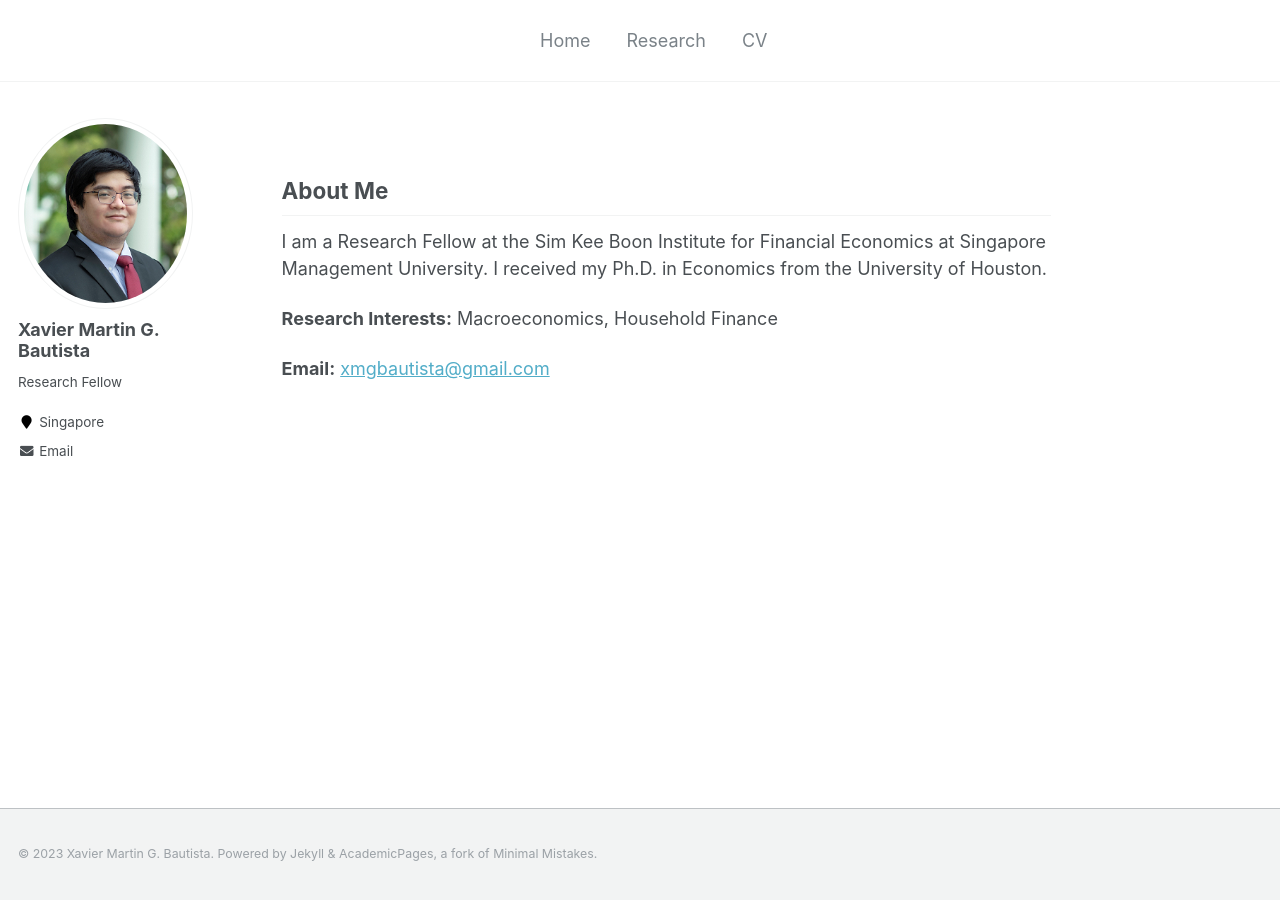
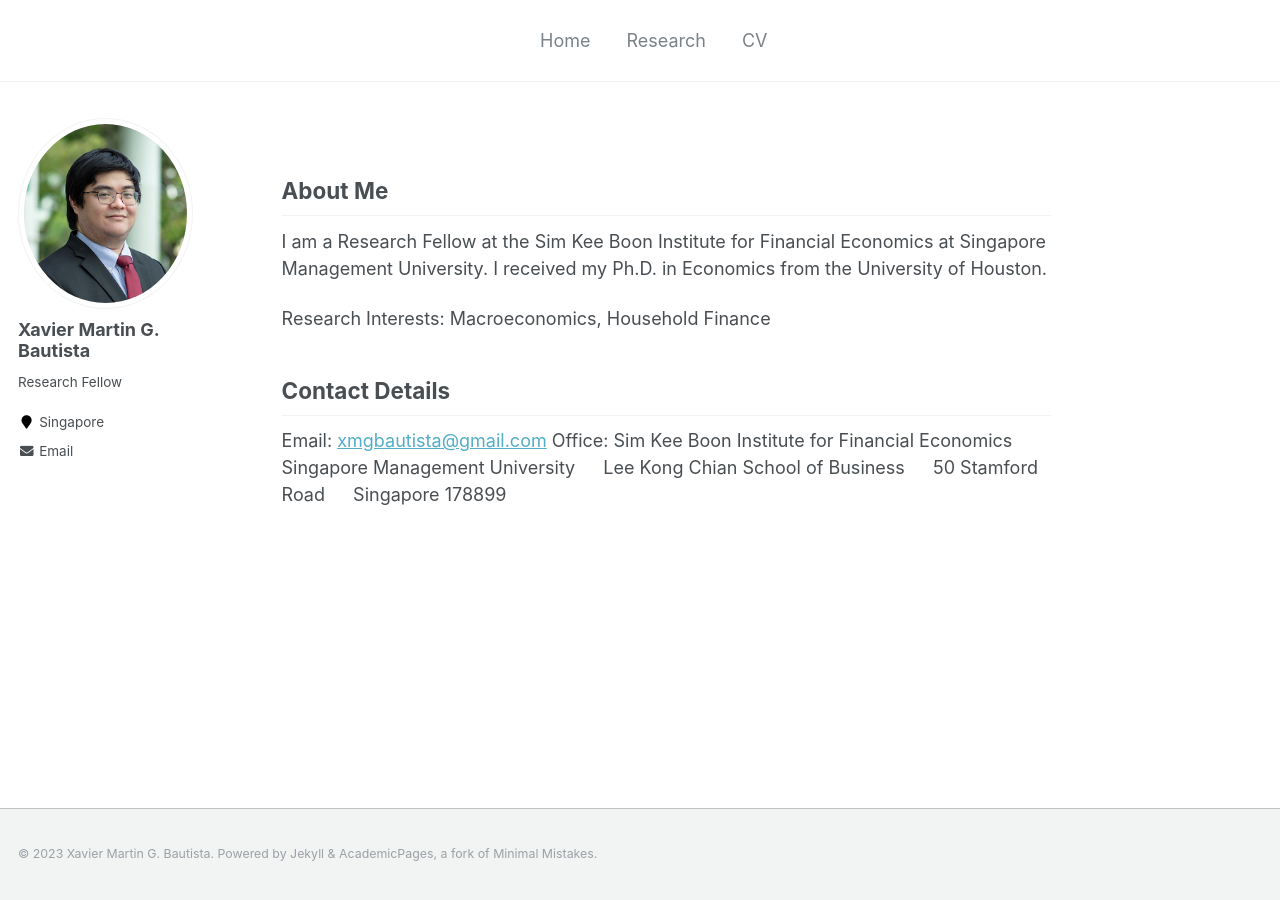
Before and after one commit to xmgbautista/xmgbautista.github.io, a Jekyll site: the page built from _pages/about.md, in a window 1280 px wide. Built offline with Jekyll 4.4.1, drawn with Linux system fonts in a browser that asks for light colours.

Commit message:
Update about.md

```diff
--- a/_pages/about.md
+++ b/_pages/about.md
@@ -21,7 +21,13 @@ I am a Research Fellow at the Sim Kee Boon Institute for Financial Economics at
 Economics from the University of Houston.
 <br>
 
-**Research Interests:** Macroeconomics, Household Finance
+Research Interests: Macroeconomics, Household Finance
 <br>
 
-**Email:** [xmgbautista@gmail.com](mailto:xmgbautista@gmail.com)
+## Contact Details
+Email: [xmgbautista@gmail.com](mailto:xmgbautista@gmail.com)
+Office: Sim Kee Boon Institute for Financial Economics
+	&emsp; Singapore Management University
+	&emsp; Lee Kong Chian School of Business
+	&emsp; 50 Stamford Road
+	&emsp; Singapore 178899
```
